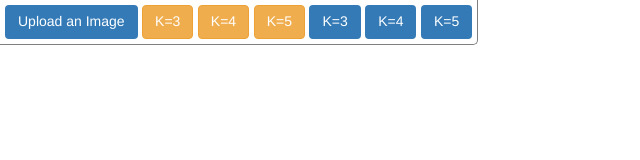
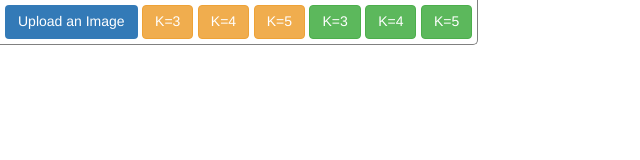
Before and after one commit to hDeraj/Palette, a plain HTML site: page index.html in a window 1280 px wide. Shown: the whole page, without its empty margins (0-640 px from the left). Drawn offline with Linux system fonts and the light colour scheme.

Commit message:
adding speckled button green color

```diff
--- a/style.css
+++ b/style.css
@@ -90,3 +90,15 @@ body {
     background-color: #ec971f;
     border-color: #d58512;
 }
+
+.speck {
+    color: #fff;
+    background-color: #5cb85c;
+    border-color: #4cae4c;
+}
+
+.speck:hover {
+    color: #fff;
+    background-color: #449d44;
+    border-color: #398439;
+}
```
